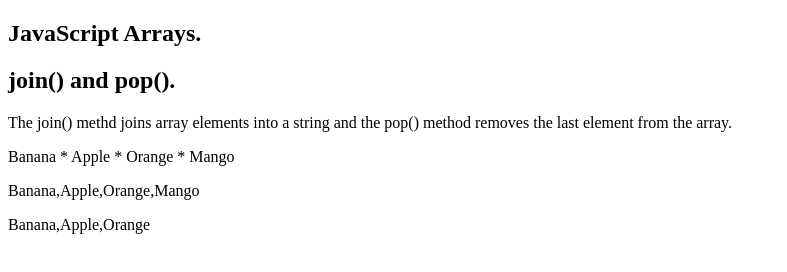
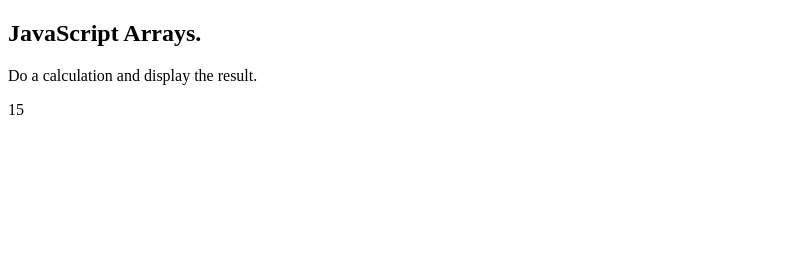
Before and after one commit to ASHBRO-12/Array, a plain HTML site: page index.html in a window 1280 px wide. Shown: the whole page, without its empty margins (0-787 px from the left). Drawn offline with Linux system fonts and the light colour scheme.

Commit message:
3rd Commit

```diff
--- a/index.html
+++ b/index.html
@@ -7,19 +7,20 @@
 </head>
 <body>
     <h2>JavaScript Arrays.</h2>
-    <h2>join() and pop().</h2>
-    <P>The join() methd joins array elements into a string and the pop() method removes the last element from the array.</P>
+    <P>Do a calculation and display the result.</P>
 
-    <p id="MyJoin"></p>
-    <p id="MyFirstPop"></p>
-    <p id="MySecondPop"></p>
+    <p id="demo"></p>
+
     <script>
-      var fruits = ["Banana", "Apple", "Orange", "Mango"];
+    function add(a,b){
+        return a+b;
+    }
 
-      document.getElementById("MyJoin").innerHTML = fruits.join(" * ");
-      document.getElementById("MyFirstPop").innerHTML = fruits;
-      fruits.pop();
-      document.getElementById("MySecondPop").innerHTML = fruits
-    </script>
+    function average(a, b) {
+        return (a+b)/2;
+    }
+    let result = average(10,20);
+    document.getElementById("demo").innerHTML = result;
+   </script>
 </body>
 </html>
```
